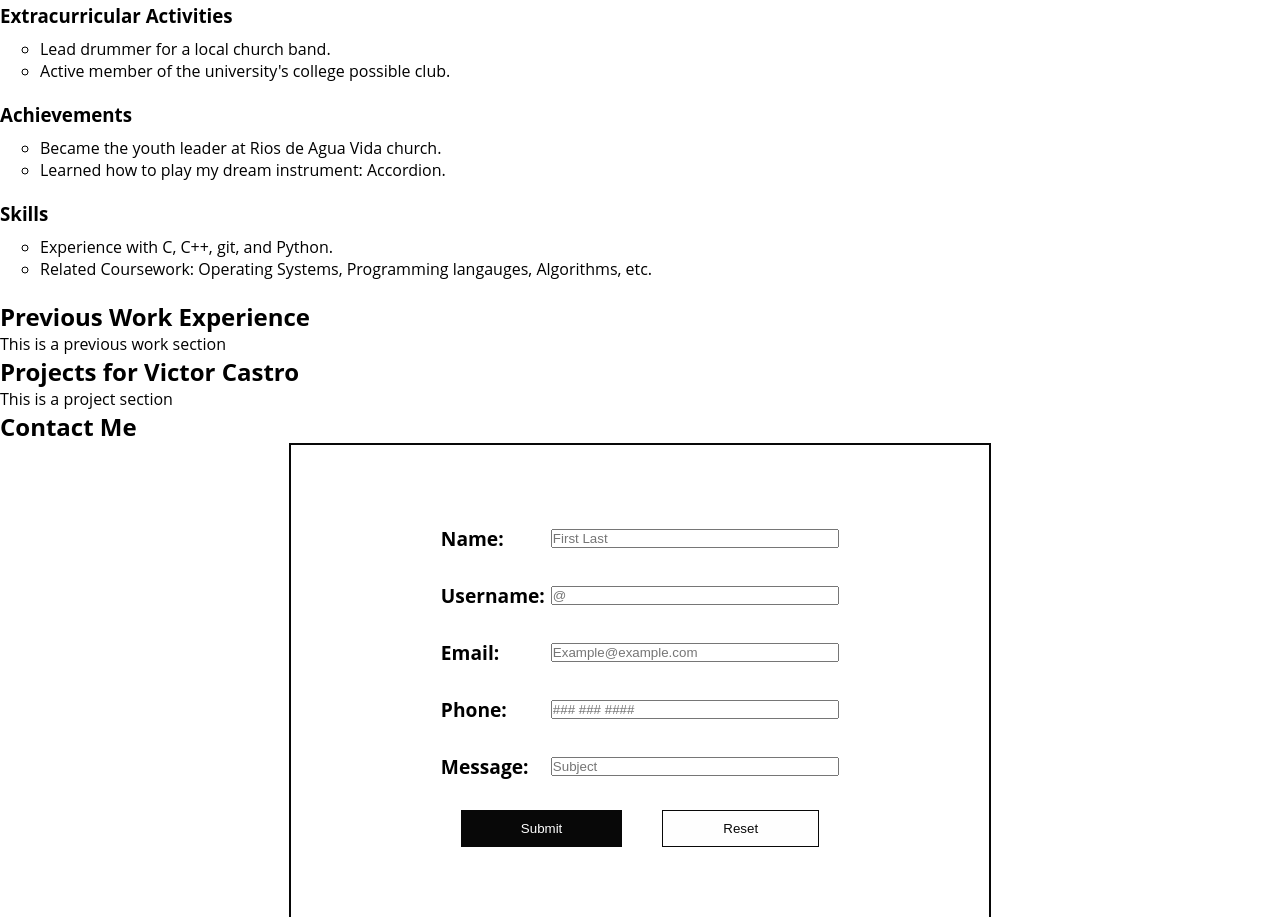
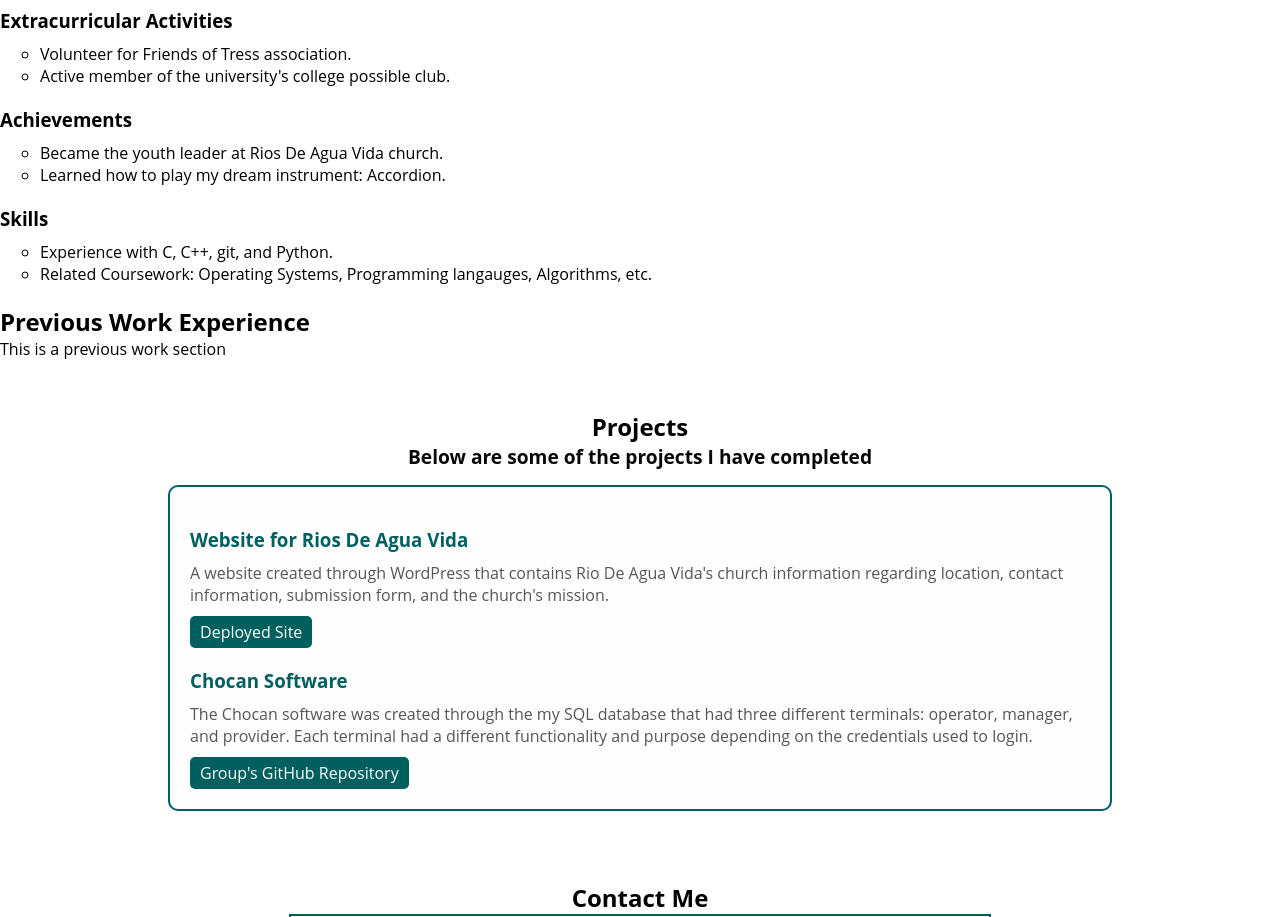
Before and after one commit to PhatCash/Personal-Portfolio, a plain HTML site: page index.HTML in a window 1280 px wide. Shown: the part 745-1662 px from the top of the page. Drawn offline with Linux system fonts and the light colour scheme.

Commit message:
Project implementation and color change

```diff
--- a/index.HTML
+++ b/index.HTML
@@ -20,12 +20,12 @@
     <h1>Victor Castro</h1>
     <main>
       <!-- About section -->
-      <h2>Professional Experience</h2>
       <section id="about">
+        <h2>Professional Experience</h2>
         <img
           class="img"
           src="IMG_3083.JPG"
-          alt="I'm wearing a __ suit smiling"
+          alt="I'm wearing a __ suit smiling - change"
         />
         <p class="bio">
           My passion for computer science started when I wrote my first program
@@ -46,12 +46,12 @@
         </p>
         <h3>Extracurricular Activities</h3>
         <ul class="list-container">
-          <li>Lead drummer for a local church band.</li>
+          <li>Volunteer for Friends of Tress association.</li>
           <li>Active member of the university's college possible club.</li>
         </ul>
         <h3>Achievements</h3>
         <ul class="list-container">
-          <li>Became the youth leader at Rios de Agua Vida church.</li>
+          <li>Became the youth leader at Rios De Agua Vida church.</li>
           <li>Learned how to play my dream instrument: Accordion.</li>
         </ul>
         <h3>Skills</h3>
@@ -63,16 +63,48 @@
           </li>
         </ul>
       </section>
-      <h2>Previous Work Experience</h2>
+      <!-- Previous Work Section-->
       <section id="previous">
+        <h2>Previous Work Experience</h2>
         <p>This is a previous work section</p>
       </section>
-      <h2>Projects for Victor Castro</h2>
+      <!-- Projects Section-->
       <section id="project">
-        <p>This is a project section</p>
+        <h2>Projects</h2>
+        <p class="project-text">
+          Below are some of the projects I have completed
+        </p>
+        <ul class="project-list">
+          <li class="project-item">
+            <h3 class="project-title">Website for Rios De Agua Vida</h3>
+            <p class="project-des">
+              A website created through WordPress that contains Rio De Agua
+              Vida's church information regarding location, contact information,
+              submission form, and the church's mission.
+            </p>
+            <a class="project-link" href="https://riodeaguavida.com/"
+              >Deployed Site</a
+            >
+          </li>
+          <li class="project-item">
+            <h3 class="project-title">Chocan Software</h3>
+            <p class="project-des">
+              The Chocan software was created through the my SQL database that
+              had three different terminals: operator, manager, and provider.
+              Each terminal had a different functionality and purpose depending
+              on the credentials used to login.
+            </p>
+            <a
+              class="project-link"
+              href="https://github.com/sbingham-pdx/choco-plus-plus"
+              >Group's GitHub Repository</a
+            >
+          </li>
+        </ul>
       </section>
-      <h2>Contact Me</h2>
+      <!-- Form Section-->
       <section id="form">
+        <h2>Contact Me</h2>
         <form class="form-container">
           <div class="form-group">
             <label for="name">Name:</label>
--- a/styles.css
+++ b/styles.css
@@ -23,7 +23,7 @@ body {
 /* Navbar Section */
 .header-container {
   width: 100%;
-  background-color: var(--black);
+  background-color: var(--teal);
 }
 
 .navbar {
@@ -36,12 +36,12 @@ body {
 .navbar a {
   color: var(--white);
   text-decoration: none;
-  font-size: 1em;
+  font-size: larger;
 }
 
 h1 {
   text-align: center;
-  color: var(--black);
+  color: var(--teal);
 }
 
 /* About Section */
@@ -74,7 +74,56 @@ h1 {
 }
 
 /* Previous Work Section */
+
 /* Project Work Section */
+#project {
+  display: flex;
+  flex-direction: column;
+  align-items: center;
+  padding: 50px;
+}
+
+.project-title {
+  margin-top: 20px;
+  color: var(--teal);
+}
+
+.project-text {
+  margin-bottom: 15px;
+  font-size: larger;
+  color: var(--black);
+  text-align: center;
+  font-weight: bold;
+}
+
+.project-list {
+  border: 2px solid var(--teal);
+  margin-bottom: 20px;
+  padding: 20px;
+  border-radius: 10px;
+  background-color: var(--white);
+  list-style-type: none;
+  width: 80%;
+}
+
+.project-des {
+  margin-top: 10px;
+  color: var(--gray);
+}
+
+.project-link {
+  display: inline-block;
+  margin-top: 10px;
+  background-color: var(--teal);
+  color: var(--white);
+  text-decoration: none;
+  padding: 5px 10px;
+  border-radius: 5px;
+}
+
+.project-link:hover {
+  background-color: var(--violetred);
+}
 
 /* Form Section */
 #form {
@@ -84,7 +133,7 @@ h1 {
 }
 
 .form-container {
-  border: 2px solid var(--black);
+  border: 2px solid var(--teal);
   padding: 80px 150px;
 }
 
@@ -94,6 +143,7 @@ h1 {
   display: flex;
   align-items: center;
   font-size: larger;
+  color: var(--teal);
 }
 
 .form-group label {
@@ -111,7 +161,7 @@ h1 {
 }
 
 .primary-btn {
-  background-color: var(--black);
+  background-color: var(--teal);
   color: var(--white);
   border: none;
   padding: 10px 60px;
```
